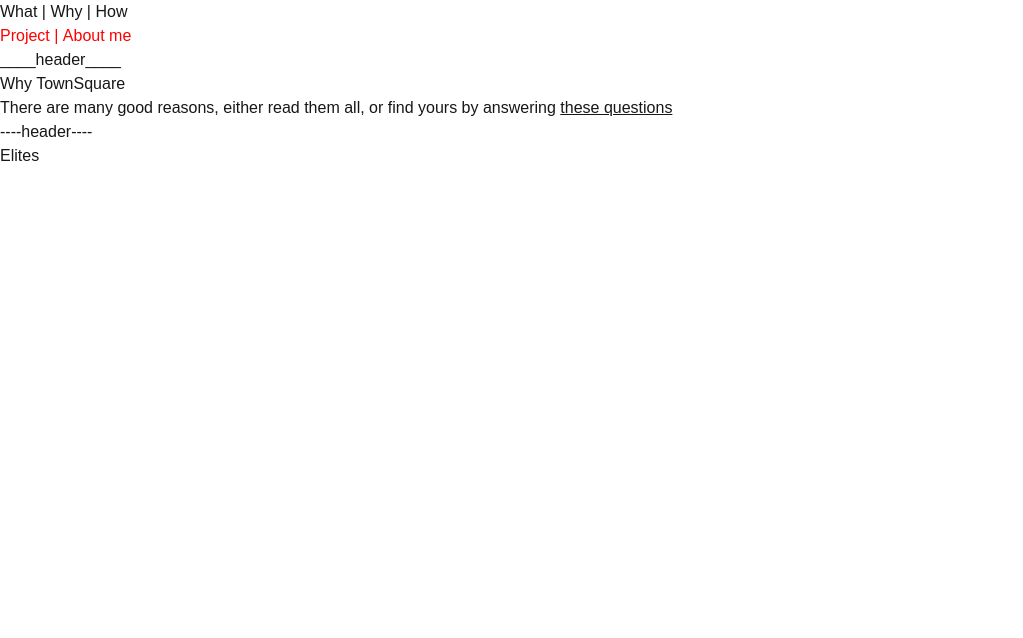
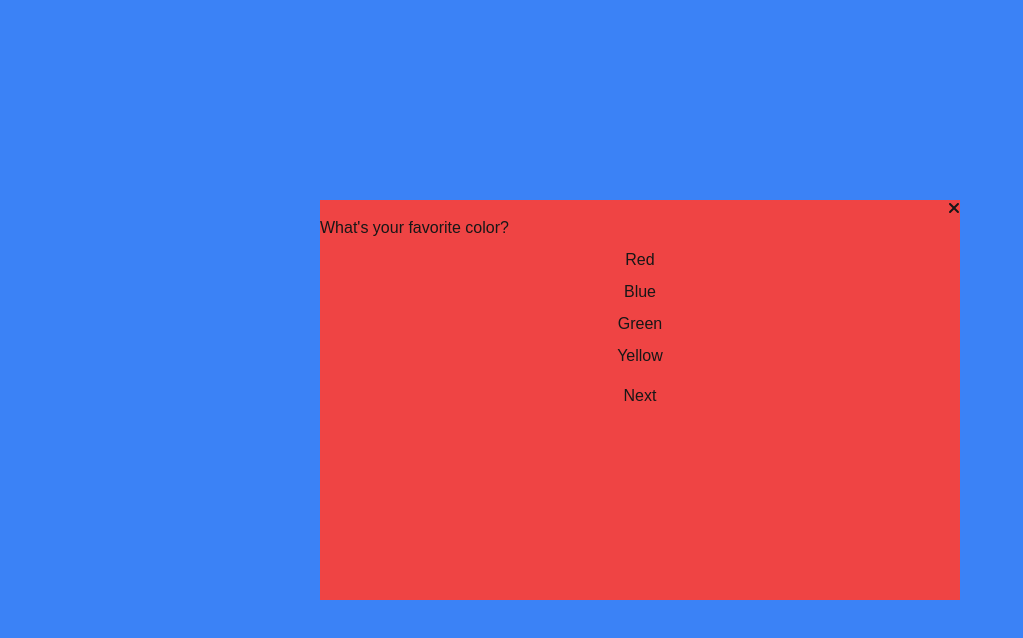
Before and after one commit to SeanVancouver/townsquare_app, a Next.js app: page /why/elites in a window 1280 px wide. Shown: the top 638 px of the page, without its empty margins (0-1023 px from the left). Built offline with nearby package versions, Linux system fonts and the light colour scheme.

Commit message:
basic question and answer

```diff
--- a/components/why/ReasonsModal.js
+++ b/components/why/ReasonsModal.js
@@ -1,4 +1,6 @@
 'use client'
+
+import { useState } from 'react';
 import { FontAwesomeIcon } from '@fortawesome/react-fontawesome'
 import { faXmark } from '@fortawesome/free-solid-svg-icons'
 
@@ -8,24 +10,97 @@
     // }
     // return <div>closed</div>;
 
+    const questions = [
+        {
+            question: "What's your favorite color?",
+            options: ["Red", "Blue", "Green", "Yellow"]
+        },
+        {
+            question: "How often do you exercise?",
+            options: ["Daily", "Weekly", "Monthly", "Rarely"]
+        },
+        {
+            question: "What's your preferred programming language?",
+            options: ["JavaScript", "Python", "Java", "C++"]
+        }
+    ];
+
+    const [currentQuestion, setCurrentQuestion] = useState(0);
+    const [answers, setAnswers] = useState(Array(questions.length).fill(null));
+
+    const resetQuestionnaire = () => {
+        setCurrentQuestion(0);
+        setAnswers(Array(questions.length).fill(null));
+    };
+
+    const handleAnswer = (answer) => {
+        const newAnswers = [...answers];
+
+        console.log("ccccc");
+        console.log(answer);
+
+        newAnswers[currentQuestion] = answer;
+        setAnswers(newAnswers);
+      };
+
+    const handleNext = () => {
+        if (currentQuestion < questions.length - 1) {
+            console.log("111111");
+            setCurrentQuestion(currentQuestion + 1);
+        } else {
+            console.log("222222");
+            setIsOpen(false);
+            resetQuestionnaire();
+            console.log(answers);
+            // onComplete(answers);
+        }
+    };
+
     if (!isOpen) {
         return null;
     }
+
+    console.log("disabledddd?");
+    console.log(answers[currentQuestion]);
 
     return (
         <div className="absolute bg-blue-500 w-full h-full z-[2] top-0" onClick={(e) => {
             e.stopPropagation();
             console.log("outer click");
             setIsOpen(false);
+            resetQuestionnaire();
         }}>
-            <div className="absolute bg-red-500 w-6/12 h-1/2 -translate-x-2/4 -translate-y-2/4 left-2/4 top-2/4 z-[5]" onClick={(e) => {e.stopPropagation()}}>
+            <div className="absolute bg-red-500 w-6/12 h-1/2 -translate-x-2/4 -translate-y-2/4 left-2/4 top-2/4 z-[5]" onClick={(e) => { e.stopPropagation() }}>
                 <FontAwesomeIcon icon={faXmark} onClick={() => {
                     console.log("inner click");
                     setIsOpen(false);
+                    resetQuestionnaire();
                 }}
                     className="absolute right-0 cursor-pointer"
                 />
-                <p>I am a modal</p>
+                {/* <p>I am a modal</p> */}
+                <div className="mt-4">
+                    <h3 className="font-medium mb-2">{questions[currentQuestion].question}</h3>
+                    <div className="space-y-2">
+                        {questions[currentQuestion].options.map((option, index) => (
+                            <button
+                                key={index}
+                                variant={answers[currentQuestion] === option ? "default" : "outline"}
+                                className="w-full justify-start"
+                                onClick={() => handleAnswer(option)}
+                            >
+                                {option}
+                            </button>
+                        ))}
+                    </div>
+                </div>
+                <button
+                    onClick={handleNext}
+                    // disabled={answers[currentQuestion] === null}
+                    className="mt-4 w-full"
+                >
+                    {currentQuestion < questions.length - 1 ? "Next" : "Finish"}
+                </button>
             </div>
         </div>
 
--- a/components/why/WhyHeader.js
+++ b/components/why/WhyHeader.js
@@ -6,7 +6,7 @@
 
 const WhyHeader = () => {
 
-    const [isOpen, setIsOpen] = useState(false);
+    const [isOpen, setIsOpen] = useState(true);
 
     return (
         <>
```
